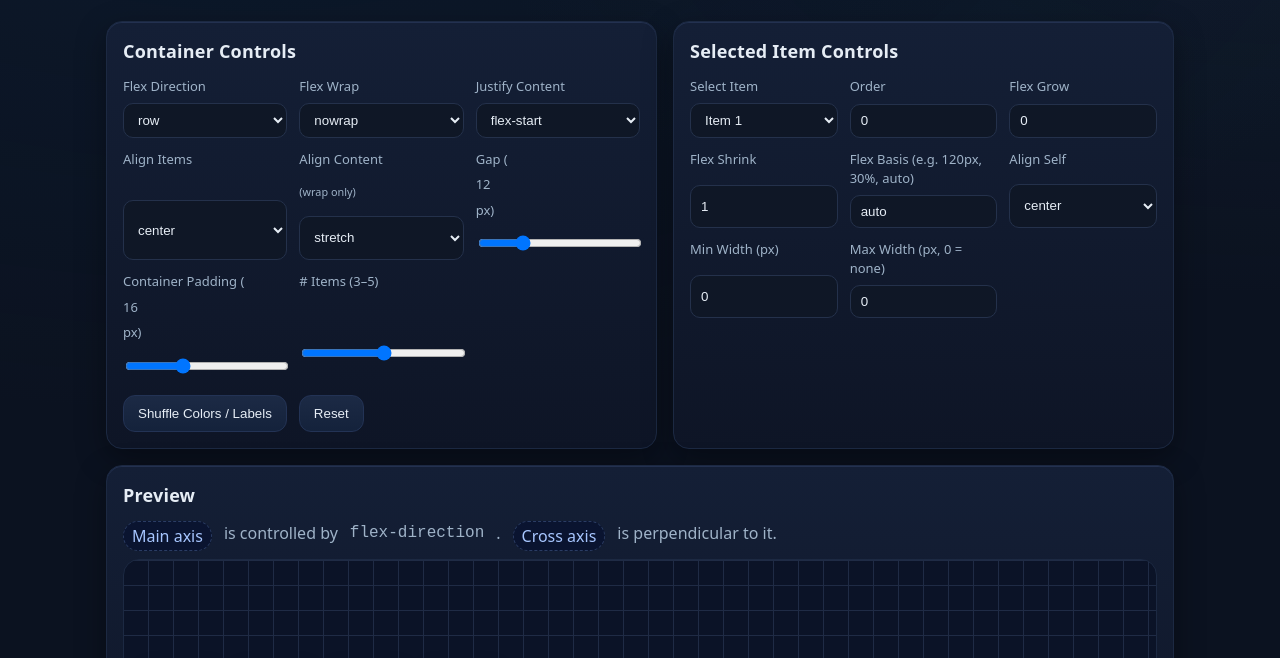
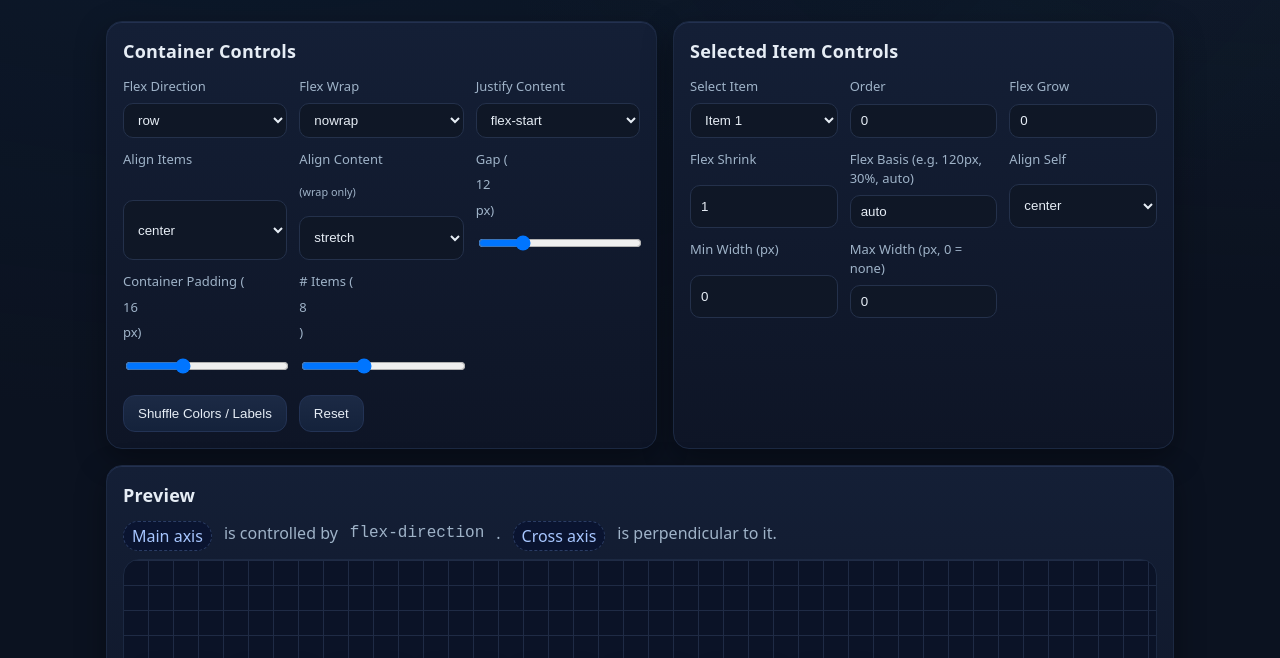
Before and after one commit to mgnamdan/flexbox-playground, a plain HTML site: page index.html in a window 1280 px wide. Shown: the part 103-761 px from the top of the page. Drawn offline with Linux system fonts and the light colour scheme.

Commit message:
added more elements for flex-wrap

```diff
--- a/index.html
+++ b/index.html
@@ -82,9 +82,10 @@
           <input id="containerPadding" type="range" min="0" max="48" value="16" />
         </label>
 
+        <!-- UPDATED CONTROL -->
         <label>
-          # Items (3–5)
-          <input id="itemCount" type="range" min="3" max="5" value="4" />
+          # Items (<span id="itemCountValue">8</span>)
+          <input id="itemCount" type="range" min="1" max="20" value="8" />
         </label>
       </div>
 
--- a/script.js
+++ b/script.js
@@ -16,6 +16,7 @@ const controls = {
   containerPadding: $("#containerPadding"),
   padValue: $("#padValue"),
   itemCount: $("#itemCount"),
+  itemCountValue: $("#itemCountValue"), // NEW live label
   shuffle: $("#shuffle"),
   reset: $("#reset"),
 };
@@ -40,7 +41,7 @@ const DEFAULTS = {
     alignContent: "stretch",
     gap: 12,
     padding: 16,
-    itemCount: 4,
+    itemCount: 8, // UPDATED default to showcase wrapping better
   },
   item: {
     order: 0,
@@ -54,9 +55,7 @@ const DEFAULTS = {
 };
 
 /* ====== Demo Setup ====== */
-const palette = [
-  8, 24, 45, 160, 205, 260, 300, 345
-];
+const palette = [8, 24, 45, 160, 205, 260, 300, 345];
 
 function createItem(i){
   const el = document.createElement("div");
@@ -64,7 +63,6 @@ function createItem(i){
   el.dataset.index = i;
   el.style.setProperty("--h", palette[i % palette.length]);
   el.textContent = `Item ${i + 1}`;
-  // Store item styles in dataset for ease of sync
   setItemStyles(el, { ...DEFAULTS.item });
   return el;
 }
@@ -78,7 +76,6 @@ function setItemStyles(el, { order, grow, shrink, basis, alignSelf, minWidth, ma
   el.style.minWidth = minWidth ? `${Number(minWidth)}px` : null;
   el.style.maxWidth = maxWidth ? `${Number(maxWidth)}px` : null;
 
-  // Keep a tiny state on element for quick reads
   el.dataset.order = order;
   el.dataset.grow = grow;
   el.dataset.shrink = shrink;
@@ -139,6 +136,7 @@ function syncContainerControls(){
   controls.itemCount.value = DEFAULTS.container.itemCount;
   controls.gapValue.textContent = DEFAULTS.container.gap;
   controls.padValue.textContent = DEFAULTS.container.padding;
+  if (controls.itemCountValue) controls.itemCountValue.textContent = DEFAULTS.container.itemCount; // NEW
 }
 
 /* ====== Item bindings ====== */
@@ -184,12 +182,13 @@ function applySelectedItemStyles(){
 itemControls.selectedItem.addEventListener("change", syncSelectedItemControls);
 
 controls.itemCount.addEventListener("input", (e) => {
-  mountItems(Number(e.target.value));
+  const n = Number(e.target.value);
+  if (controls.itemCountValue) controls.itemCountValue.textContent = n; // NEW live label
+  mountItems(n);
   applyContainerStyles();
 });
 
 controls.shuffle.addEventListener("click", () => {
-  // Shuffle colors and text labels
   const items = $$(".item", container);
   const numbers = items.map((_, i) => i+1).sort(() => Math.random() - 0.5);
   items.forEach((el, i) => {
@@ -226,7 +225,6 @@ function updateCSSPreview(){
 `}`
   ];
 
-  // If a specific item deviates from defaults, show its CSS too
   const el = getSelectedItem();
   if(el){
     const itemRules = [];
```
